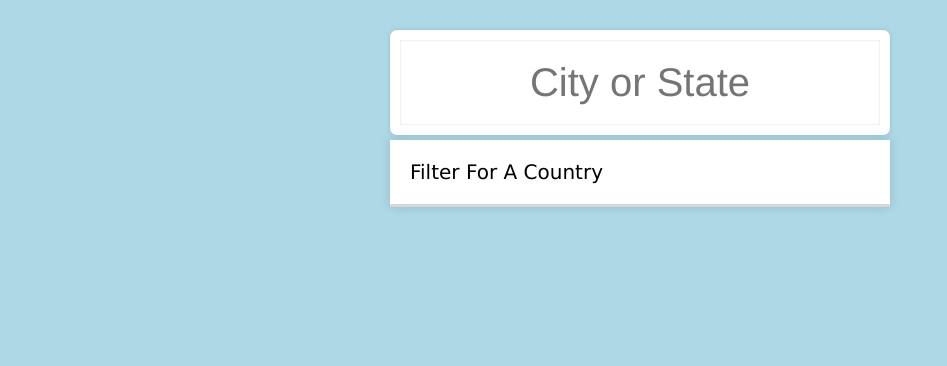
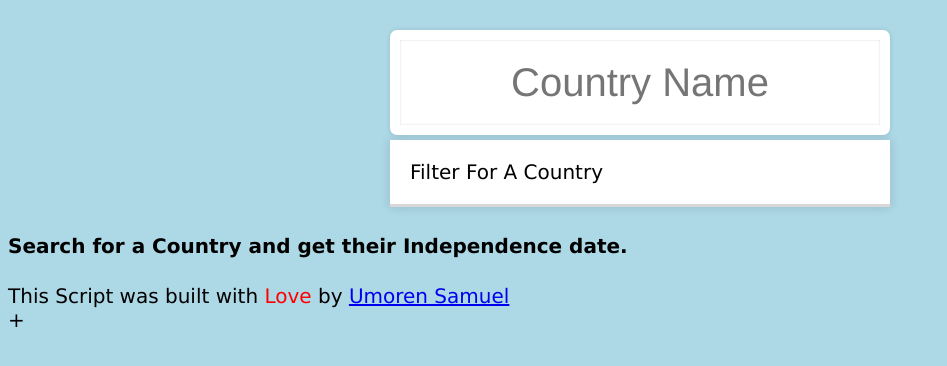
Before and after one commit to Umoren/getIndependence, a plain HTML site: page index.html in a window 1280 px wide. Shown: the whole page, without its empty margins (0-947 px from the left). Drawn offline with Linux system fonts and the light colour scheme; no server answers.

Commit message:
Added footer and icon at the head

```diff
--- a/index.html
+++ b/index.html
@@ -6,19 +6,26 @@
     <title>GetCensus</title>
     <meta name="viewport" content="width=device-width, initial-scale=1">
     <link rel="stylesheet" type="text/css" media="screen" href="main.css" />
-
+    <link rel="icon" href="Icons/internet.png">
 </head>
 <body>
     <form class="search-form">
-        <input type="text" class="search" placeholder="City or State">
+        <input type="text" class="search" placeholder="Country Name">
         <ul class="suggestions">
             <li> Filter for a Country</li>
         </ul>
     </form>
 
+    <div class="userboarding">
+        <h4> Search for a Country and get their Independence date. </h4>
+
+    </div>
+
+    <div class="footer"> This Script was built with <span style="color:red">Love </span>by <a href="github.com/Umoren"> Umoren Samuel</a></div>
     <script src="main.js">
 
     </script>
 
+
 </body>
-</html>
+</html>+
```
